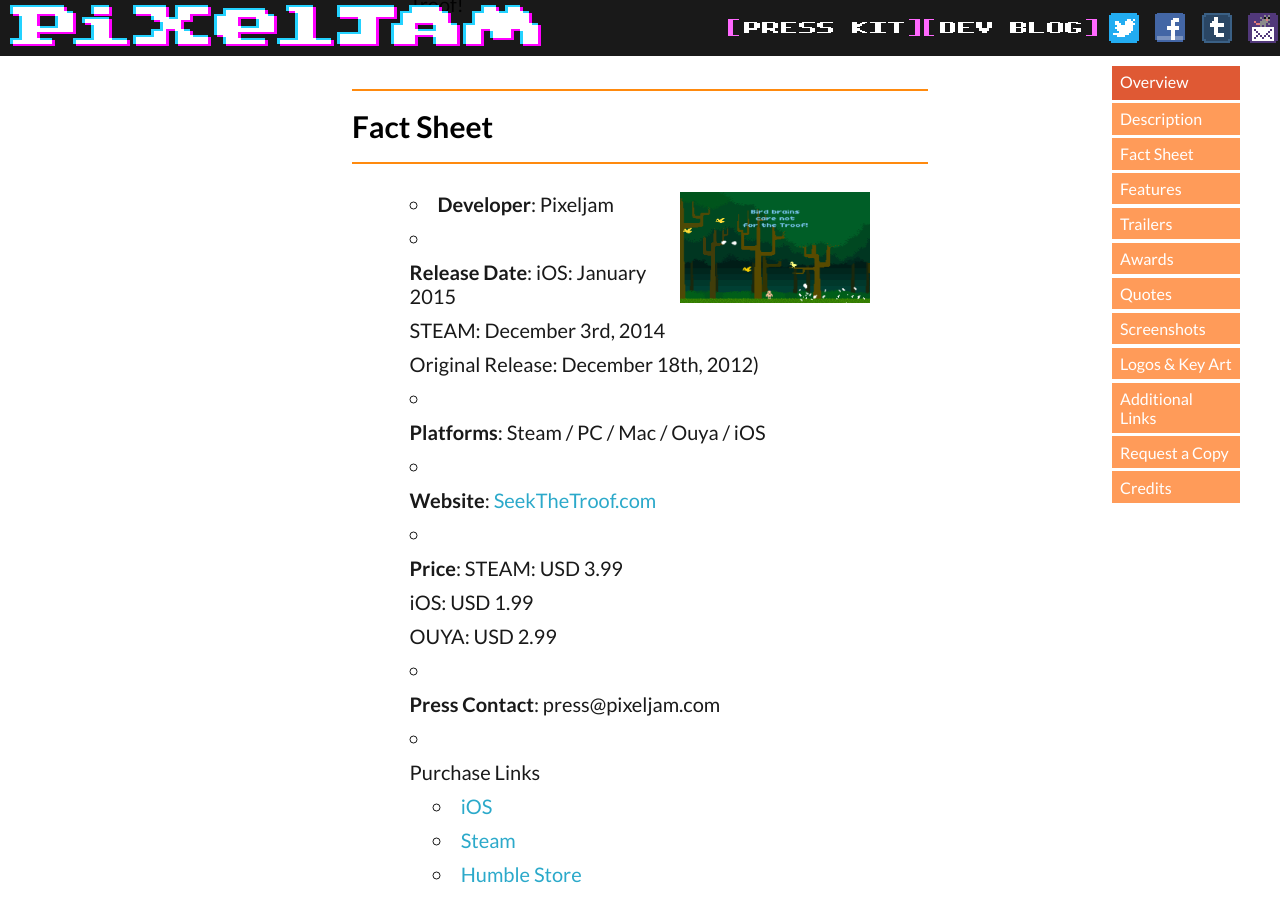
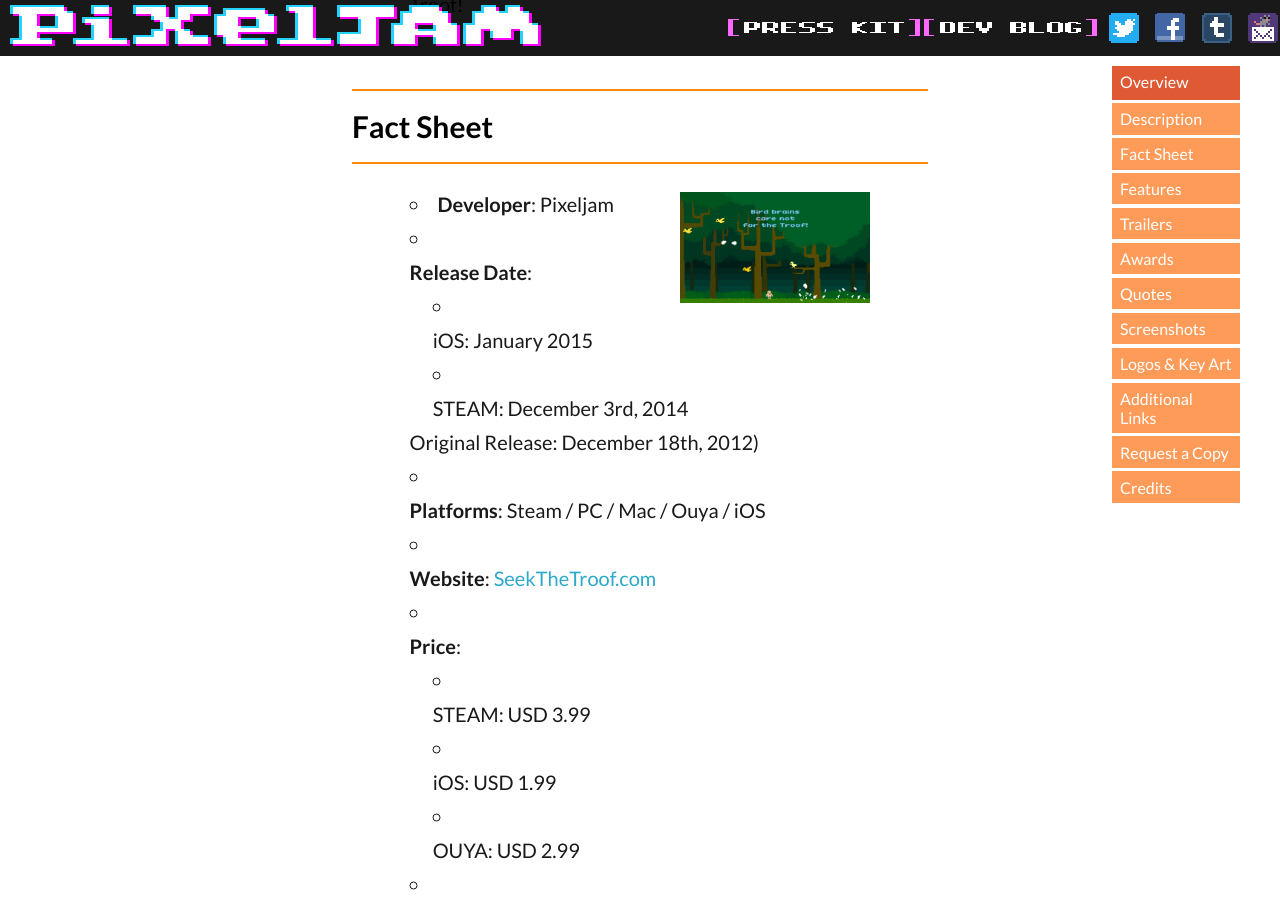
Before and after one commit to pixeljam/pixeljam.github.io, a Jekyll site: the page built from _posts/2012-12-18-potatoman-seeks-the-troof.md, in a window 1280 px wide and 900 px high, scrolled down 1107 px. Built offline with Jekyll 4.4.1, drawn with Linux system fonts in a browser that asks for light colours; nearby versions of some CDN libraries; part of the change alters nothing that is shown.

```diff
--- a/_posts/2012-12-18-potatoman-seeks-the-troof.md
+++ b/_posts/2012-12-18-potatoman-seeks-the-troof.md
@@ -88,9 +88,10 @@ Pixeljam
    * [Mac App Store](http://itunes.apple.com/us/app/potatoman-seeks-the-troof/id593593154?mt=12) -->
 
 * **Release Date**:
-  iOS: January 2015
 
-  STEAM: December 3rd, 2014
+  * iOS: January 2015
+
+  * STEAM: December 3rd, 2014
 
   Original Release: December 18th, 2012)
 
@@ -104,11 +105,12 @@ Steam / PC / Mac / Ouya / iOS
 
 
 * **Price**:
-  STEAM: USD 3.99
 
-  iOS: USD 1.99
+  * STEAM: USD 3.99
 
-  OUYA: USD 2.99
+  * iOS: USD 1.99
+
+  * OUYA: USD 2.99
 
 
 * **Press Contact**:
@@ -241,10 +243,6 @@ Screenshots {#screenshots}
 
 <div class="grid screenshots" markdown="1">
 
-[![Screenshot 1]({{site.baseurl}}/images/potatoman/troof-screenshot-l501.png)]({{site.baseurl}}/images/potatoman/troof-screenshot-l501.png){:.lightbox}
-[![Screenshot 2]({{site.baseurl}}/images/potatoman/troof-screenshot-city.png)]({{site.baseurl}}/images/potatoman/troof-screenshot-city.png){:.lightbox}
-[![Screenshot 3]({{site.baseurl}}/images/potatoman/troof-screenshot-forest-owl.png)]({{site.baseurl}}/images/potatoman/troof-screenshot-forest-owl.png){:.lightbox}
-[![Screenshot 4]({{site.baseurl}}/images/potatoman/troof-screenshot-desert.png)]({{site.baseurl}}/images/potatoman/troof-screenshot-desert.png){:.lightbox}
 [![Screenshot 5]({{site.baseurl}}/images/potatoman/troof-screenshot-city-fog.jpg)]({{site.baseurl}}/images/potatoman/troof-screenshot-city-fog.jpg){:.lightbox}
 [![Screenshot 6]({{site.baseurl}}/images/potatoman/troof-screenshot-desert-night.jpg)]({{site.baseurl}}/images/potatoman/troof-screenshot-desert-night.jpg){:.lightbox}
 [![Screenshot 7]({{site.baseurl}}/images/potatoman/troof-screenshot-forest-daytime.jpg)]({{site.baseurl}}/images/potatoman/troof-screenshot-forest-daytime.jpg){:.lightbox}
@@ -252,7 +250,10 @@ Screenshots {#screenshots}
 [![Screenshot 9]({{site.baseurl}}/images/potatoman/troof-screenshot-l502.jpg)]({{site.baseurl}}/images/potatoman/troof-screenshot-l502.jpg){:.lightbox}
 [![Screenshot 10]({{site.baseurl}}/images/potatoman/troof-screenshot-planet-orange.jpg)]({{site.baseurl}}/images/potatoman/troof-screenshot-planet-orange.jpg){:.lightbox}
 [![Screenshot 11]({{site.baseurl}}/images/potatoman/troof-screenshot-snake.jpg)]({{site.baseurl}}/images/potatoman/troof-screenshot-snake.jpg){:.lightbox}
-
+[![Screenshot 1]({{site.baseurl}}/images/potatoman/troof-screenshot-l501.png)]({{site.baseurl}}/images/potatoman/troof-screenshot-l501.png){:.lightbox}
+[![Screenshot 2]({{site.baseurl}}/images/potatoman/troof-screenshot-city.png)]({{site.baseurl}}/images/potatoman/troof-screenshot-city.png){:.lightbox}
+[![Screenshot 3]({{site.baseurl}}/images/potatoman/troof-screenshot-forest-owl.png)]({{site.baseurl}}/images/potatoman/troof-screenshot-forest-owl.png){:.lightbox}
+[![Screenshot 4]({{site.baseurl}}/images/potatoman/troof-screenshot-desert.png)]({{site.baseurl}}/images/potatoman/troof-screenshot-desert.png){:.lightbox}
 
 
 
```
